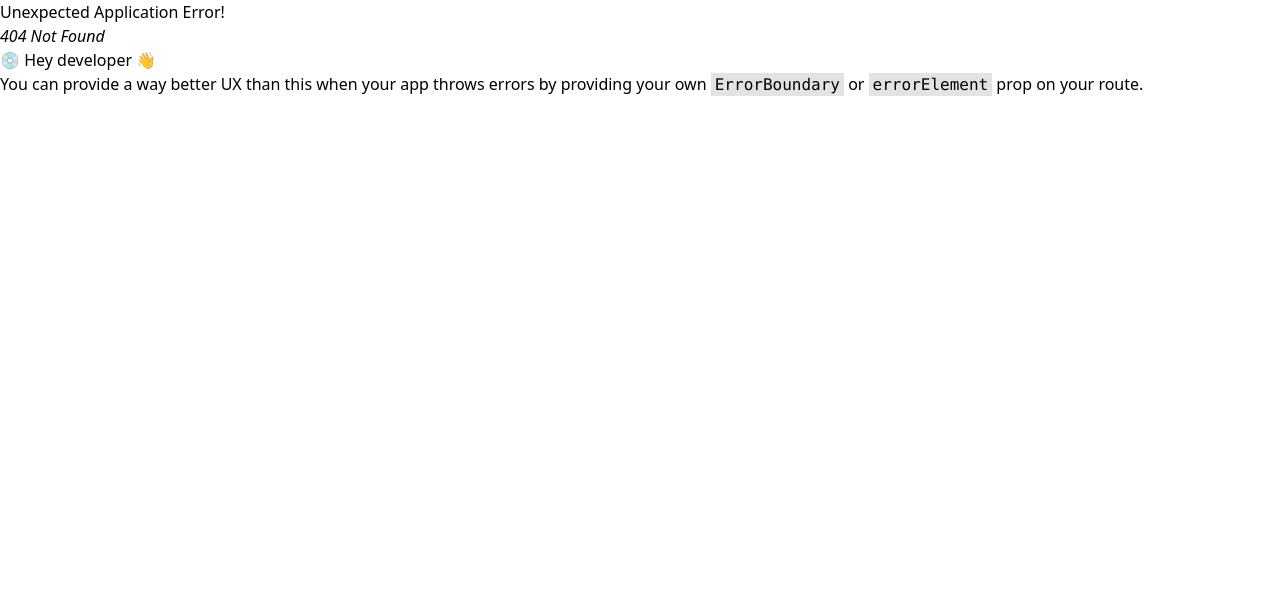
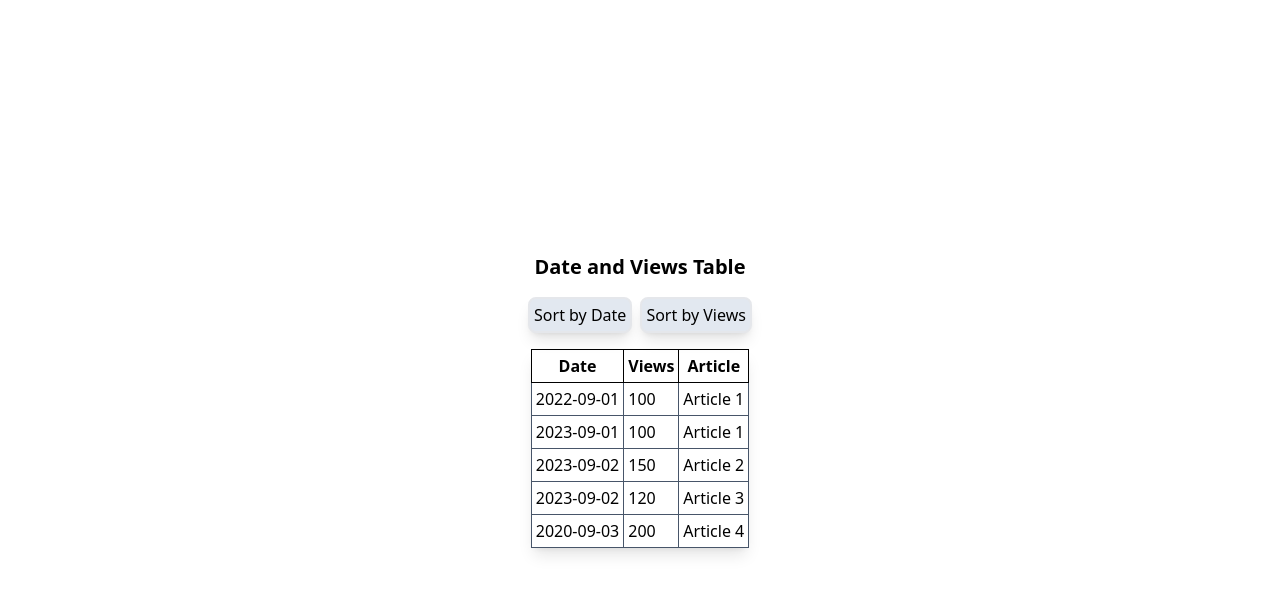
Before and after one commit to aravindankathi01/FDT-INTV-REFRESHER-TAKEHOMES, a React (Create React App) app: page /sort in a window 1280 px wide. Before the commit this address had no page. Shown: the top 594 px of the page. Built offline with nearby package versions, Linux system fonts and the light colour scheme.

Commit message:
Sorted By Date and views

```diff
--- a/src/App.js
+++ b/src/App.js
@@ -10,6 +10,7 @@ import HomePage from "./Components/HomePage";
 import Timer from "./Components/Timer";
 import SpellCheck from "./Components/SpellCheck";
 import Dictionary from "./Components/Dictionary";
+import Sort from "./Components/Sort";
 
 function App() {
   const appRouter = createBrowserRouter([
@@ -53,6 +54,10 @@ function App() {
       path: "/dictionary",
       element: <Dictionary />,
     },
+    {
+      path: "/sort",
+      element: <Sort />,
+    },
   ]);
 
   return (
--- a/src/Components/HomePage.js
+++ b/src/Components/HomePage.js
@@ -15,6 +15,7 @@ const HomePage = () => {
         <Link to='/weatherapp'>WeatherApp</Link>
         <Link to='/spellcheck'>Spell Check and Auto-Correction</Link>
         <Link to='/dictionary'>Dictionary Application</Link>
+        <Link to='/sort'>Sort By Date and Views Table</Link>
       </div>
     </div>
   );
--- /dev/null
+++ b/src/Components/Sort.js
@@ -0,0 +1,65 @@
+import React, { useState } from "react";
+
+const Sort = () => {
+  const [data, setData] = useState([
+    { date: "2022-09-01", views: 100, article: "Article 1" },
+    { date: "2023-09-01", views: 100, article: "Article 1" },
+    { date: "2023-09-02", views: 150, article: "Article 2" },
+    { date: "2023-09-02", views: 120, article: "Article 3" },
+    { date: "2020-09-03", views: 200, article: "Article 4" },
+  ]);
+
+  function sortByDate() {
+    const byDate = [...data].sort((a, b) => {
+      return new Date(b.date) - new Date(a.date);
+    });
+
+    setData(byDate);
+  }
+
+  function sortByViews() {
+    const byViews = [...data].sort((a, b) => {
+      return b.views - a.views;
+    });
+    setData(byViews);
+  }
+  return (
+    <div className='flex flex-col items-center justify-center gap-4 h-screen w-fit mx-auto'>
+      <h1 className='text-xl font-bold'>Date and Views Table</h1>
+
+      <div className='flex gap-2 text-base font-medium'>
+        <button
+          className='border-2 bg-slate-200 rounded-lg shadow-lg p-1'
+          onClick={sortByDate}>
+          Sort by Date
+        </button>
+        <button
+          onClick={sortByViews}
+          className='border-2 bg-slate-200 rounded-lg shadow-lg p-1'>
+          Sort by Views
+        </button>
+      </div>
+      <table class='table-auto shadow-lg'>
+        <thead>
+          <tr>
+            <th className='border border-black p-1'>Date</th>
+            <th className='border border-black p-1'>Views</th>
+            <th className='border border-black p-1'>Article</th>
+          </tr>
+        </thead>
+        <tbody>
+          {data.map((item, ind) => {
+            return (
+              <tr key={ind}>
+                <td className='border border-slate-600 p-1'>{item.date}</td>
+                <td className='border border-slate-600 p-1'>{item.views}</td>
+                <td className='border border-slate-600 p-1'>{item.article}</td>
+              </tr>
+            );
+          })}
+        </tbody>
+      </table>
+    </div>
+  );
+};
+export default Sort;
```
